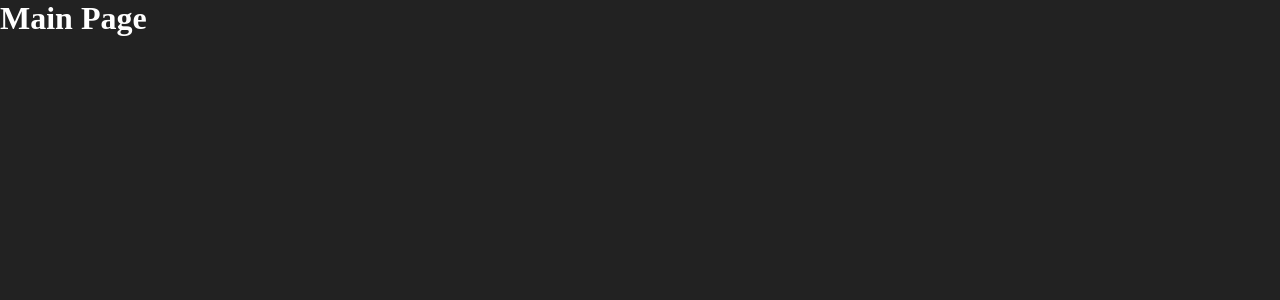
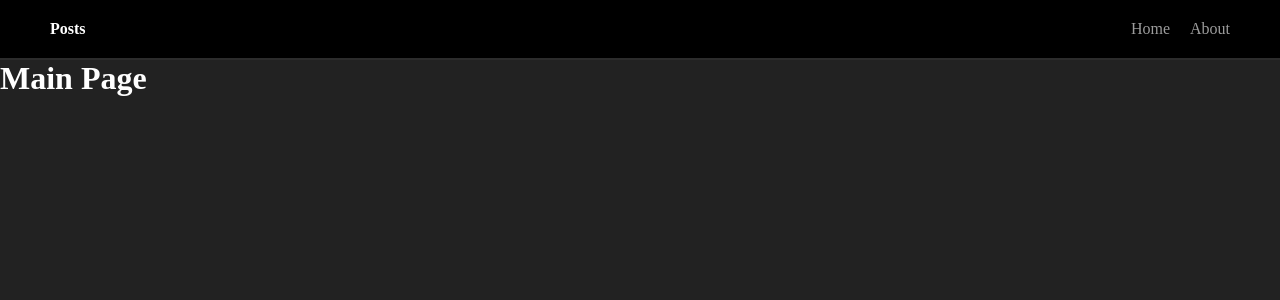
Before and after one commit to gr-sv/posts, a Next.js app: page / in a window 1280 px wide. Shown: the top 300 px of the page. Built offline with nearby package versions, Linux system fonts and the light colour scheme.

Commit message:
Add Header and styles

```diff
--- /dev/null
+++ b/app/components/header.js
@@ -0,0 +1,15 @@
+import Link from "next/link"
+
+const Header = () => {
+	return (
+		<header>
+			<strong>Posts</strong>
+			<nav>
+				<Link href='/'>Home</Link>
+				<Link href='/about'>About</Link>
+			</nav>
+		</header>
+	)
+}
+
+export default Header
--- a/app/globals.css
+++ b/app/globals.css
@@ -7,3 +7,24 @@
 	color: #fff;
 	background-color: #222;
 }
+
+header {
+	display: flex;
+	justify-content: space-between;
+	background-color: #000;
+	border-bottom: 2px solid #2c2c2c;
+	padding: 20px 50px;
+}
+
+header a {
+	margin-left: 20px;
+}
+
+a {
+	text-decoration: none;
+	color: #9c9c9c;
+}
+
+a:hover {
+	text-decoration: underline;
+}
--- a/app/layout.js
+++ b/app/layout.js
@@ -1,5 +1,6 @@
 import localFont from "next/font/local";
 import "./globals.css";
+import Header from "./components/header";
 
 const geistSans = localFont({
   src: "./fonts/GeistVF.woff",
@@ -21,6 +22,7 @@
   return (
     <html lang="en">
       <body className={`${geistSans.variable} ${geistMono.variable}`}>
+		<Header />
         {children}
       </body>
     </html>
```
